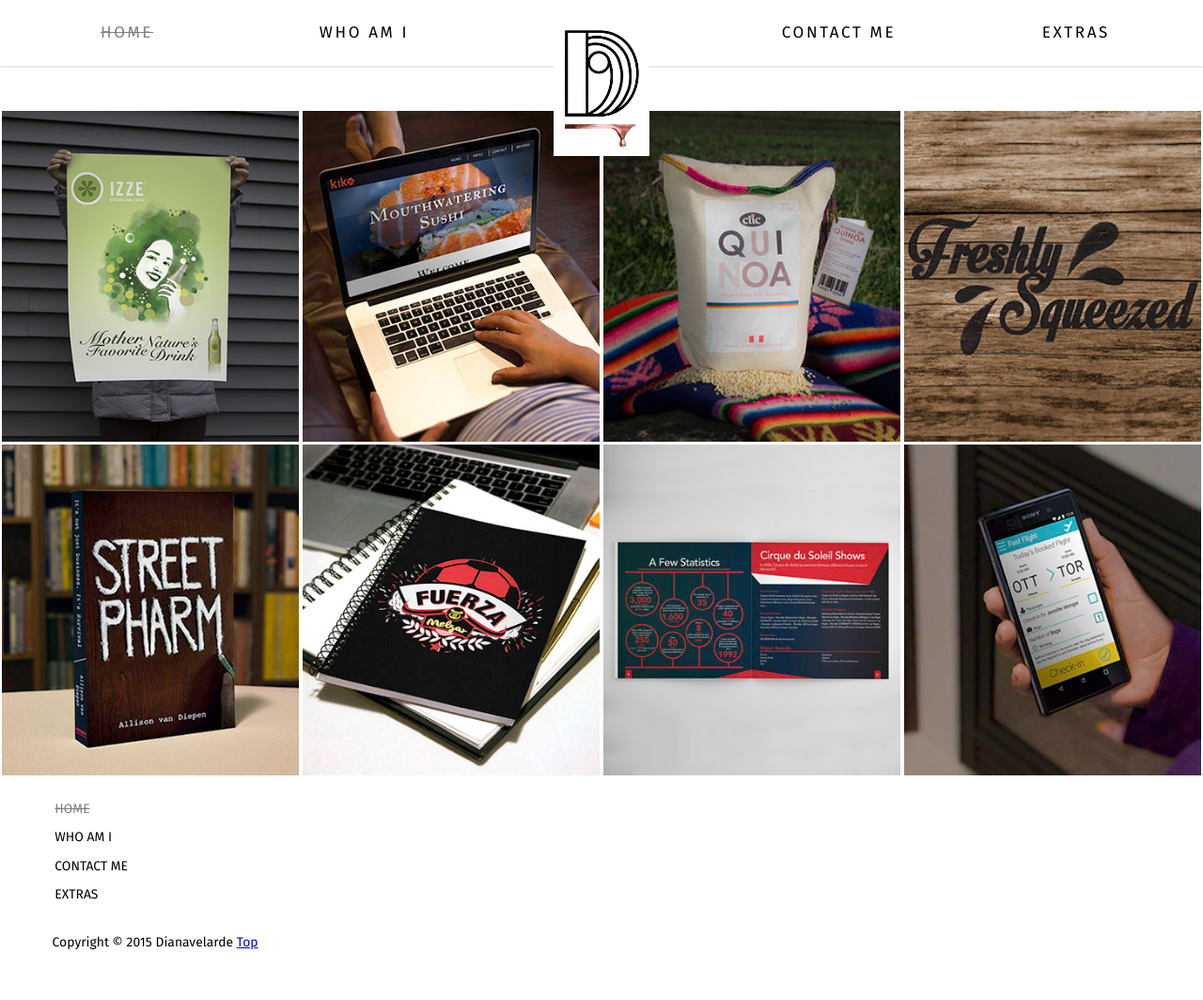
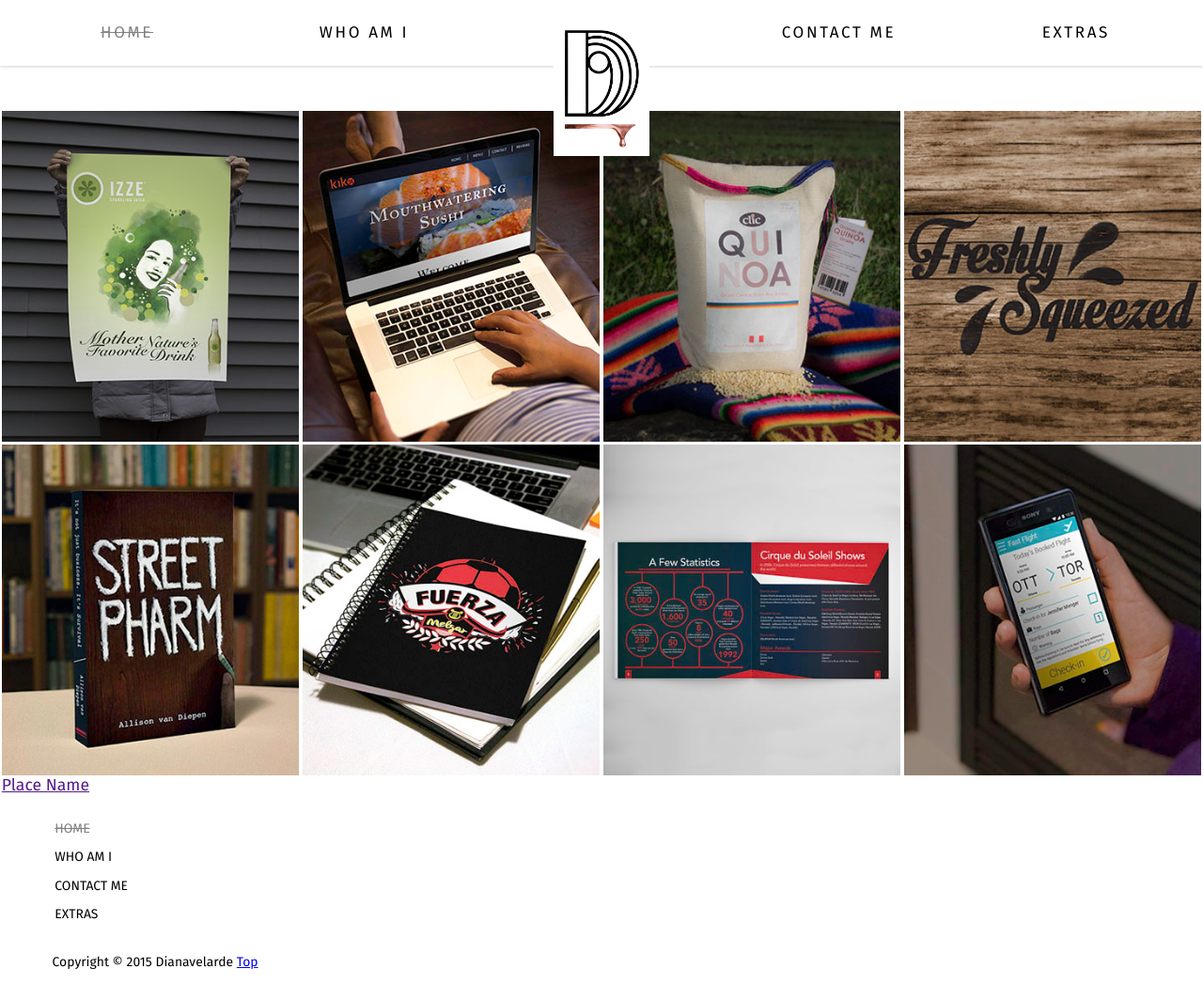
Before and after one commit to dianavelarde/portfolio, a Jekyll site: the page built from index.html, in a window 1280 px wide and 1064 px high. Shown: the whole window at 94% size. Built offline with Jekyll 4.4.1, drawn with Linux system fonts in a browser that asks for light colours; Markdown is read by kramdown in place of the engine named in the settings.

Commit message:
attempt to spam on photo

```diff
--- a/_layouts/pictures1.html
+++ b/_layouts/pictures1.html
@@ -9,7 +9,9 @@
     <div class="portfolio unit unit-xs-1 unit-s-1-2 unit-m-1-2 unit-l-1-4">
       <figure class="push-0">
           <a href="" aria-label="Seen the process and making Project 1">
-        <img class="img" src="{{site.baseurl}}/images/bookcover.jpg" alt="Book Cover"></a>
+        <img class="img" src="{{site.baseurl}}/images/bookcover.jpg" alt="Book Cover">
+              <span class="text-content"><span>Place Name</span></span>
+          </a>
         </figure>
         </div>
 
```
